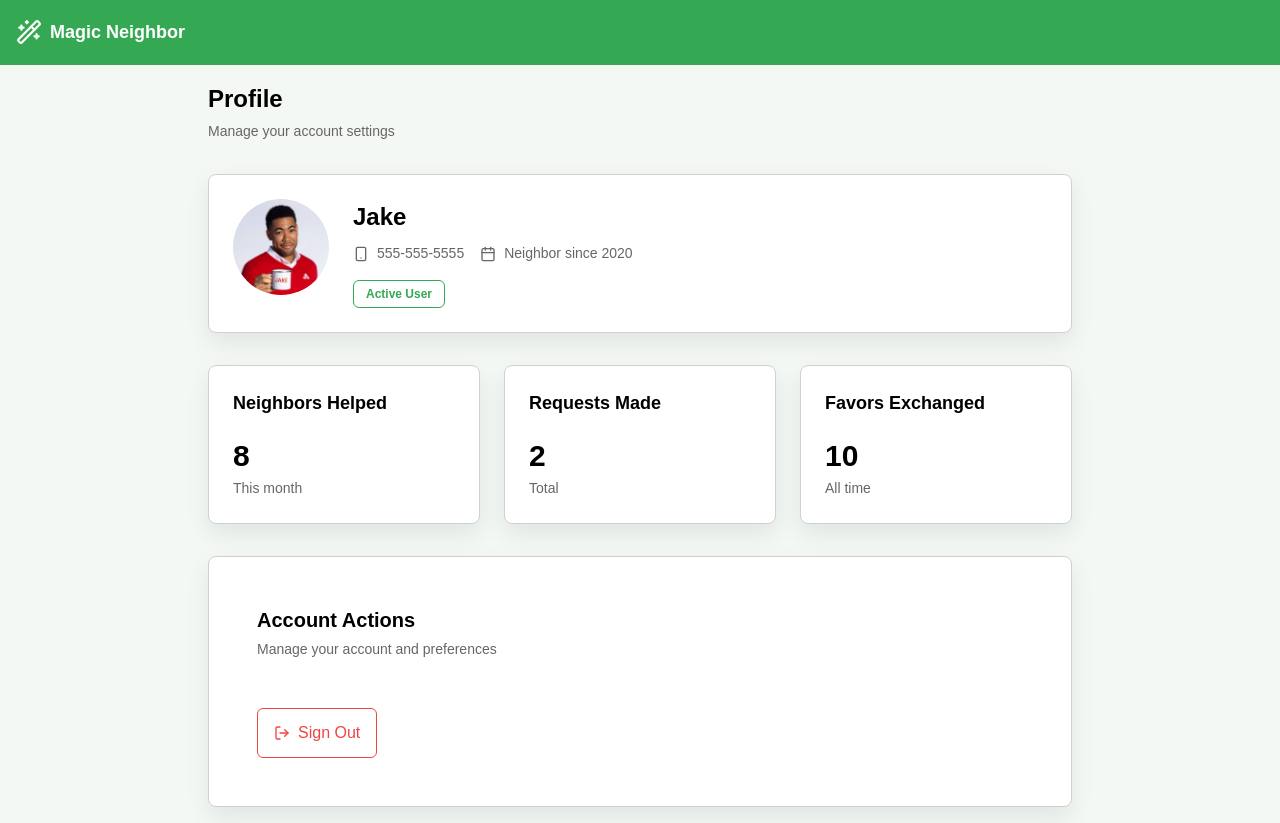
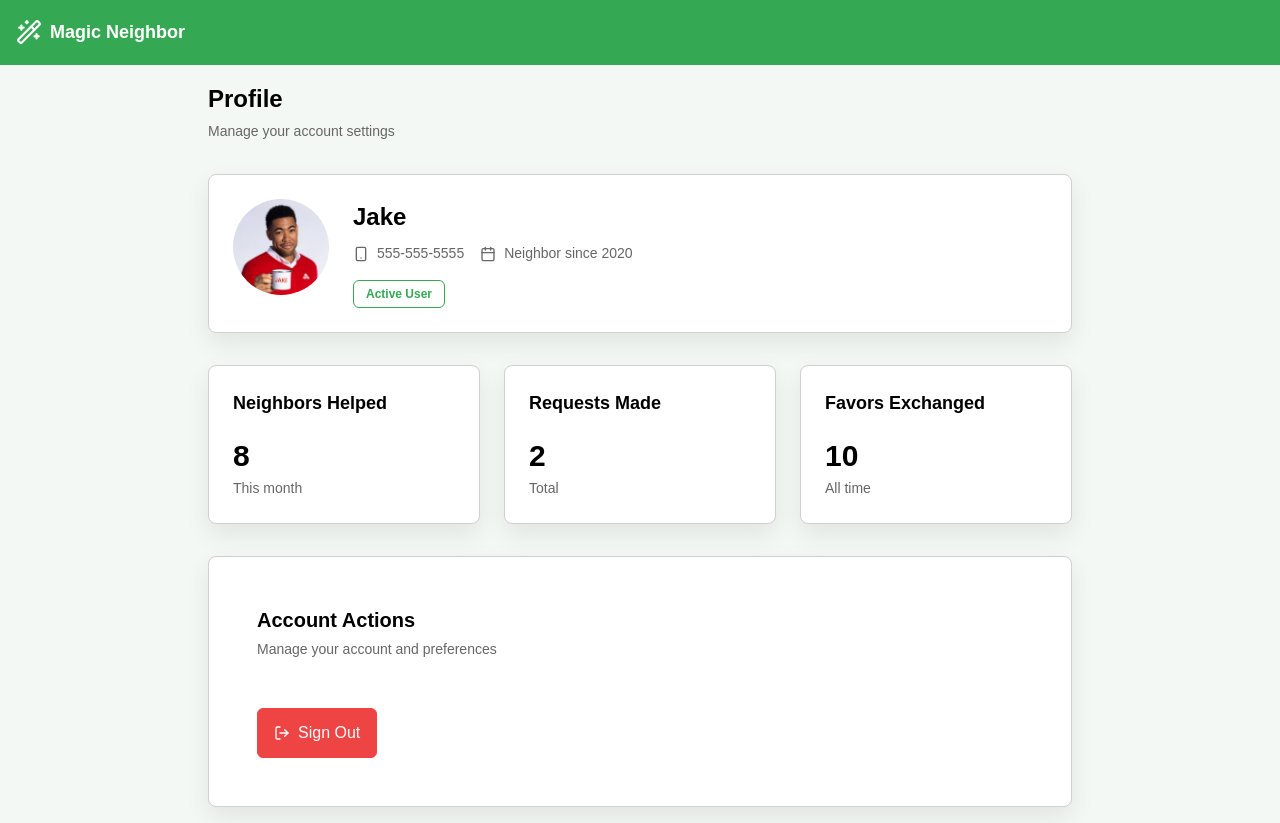
Before and after one commit to alecreates/HACKS2026, a Next.js app: page /profile in a window 1280 px wide. In both pictures the pointer is over the button "Sign Out". Built offline with nearby package versions, Linux system fonts and the light colour scheme.

Commit message:
fixed sign out profile button:

```diff
--- a/app/profile/profile.module.css
+++ b/app/profile/profile.module.css
@@ -252,7 +252,6 @@
   font-size: 1rem;
   font-weight: 500;
   background-color: transparent;
-  color: var(--foreground);
   border: 1px solid var(--border);
   border-radius: var(--radius);
   cursor: pointer;
@@ -267,13 +266,14 @@
 .actionButtonDanger {
   color: #ef4444;
   background-color: transparent;
-  border: 1px solid #ef4444;
+  border: 1.5px solid #ef4444;
   width: fit-content;
   border-radius: 6px;
 }
 
 .actionButtonDanger:hover {
-  background-color: color-mix(in srgb, var(--destructive) 10%, transparent);
+  background-color: #ef4444;
+  color: white;
 }
 
 .actionIcon {
```
